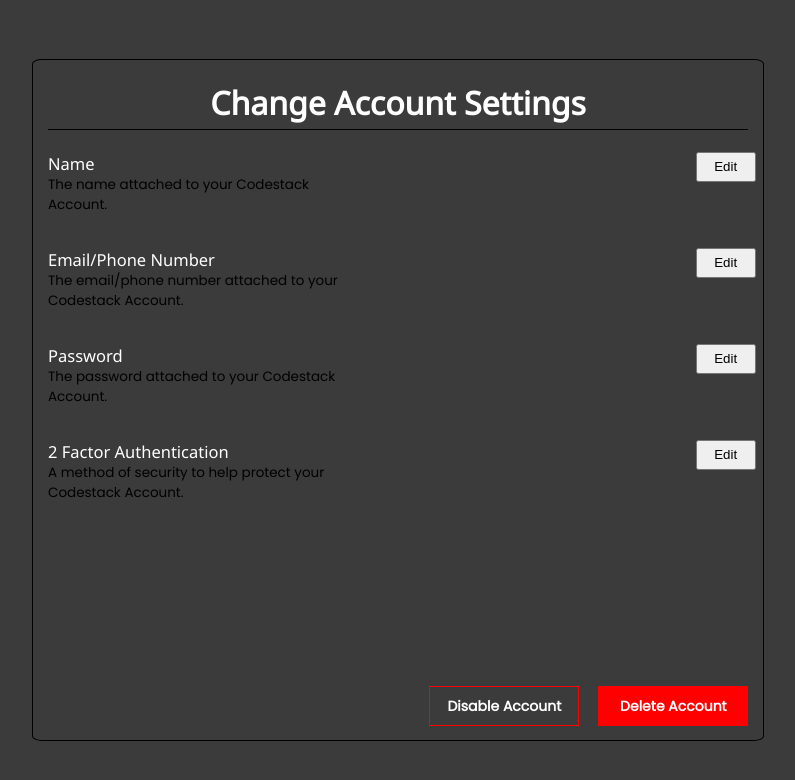
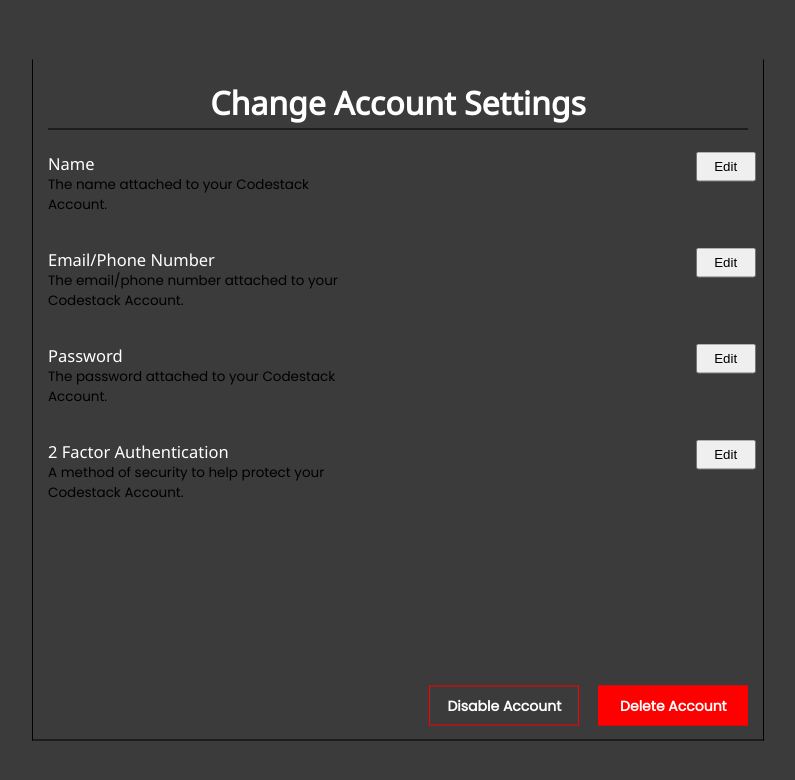
Before and after one commit to codestack-market/codestack-marketplace, a Flask app: page /settings/account in a window 1280 px wide. Shown: the top 780 px of the page, without its empty margins (242-1037 px from the left). Run offline with Flask 2, Linux system fonts and the light colour scheme; parts of the project's set-up code (start-up, migrations or seed data) failed here and were passed over.

Commit message:
change container border

```diff
--- a/static/styles/settings/sopt.css
+++ b/static/styles/settings/sopt.css
@@ -4,12 +4,14 @@
     top: 50%;
     transform: translate(-50%, -50%);
     border: 1px solid black;
-    border-radius: 10px / 5px;
+    border-bottom-left-radius: 10px / 5px;
+    border-bottom-right-radius: 10px / 5px;
     width: 700px;
     padding-left: 15px;
     padding-right: 15px;
     height: 85%;
     display: none;
+    border-top: none;
 }
 
 .container h1 {
```
